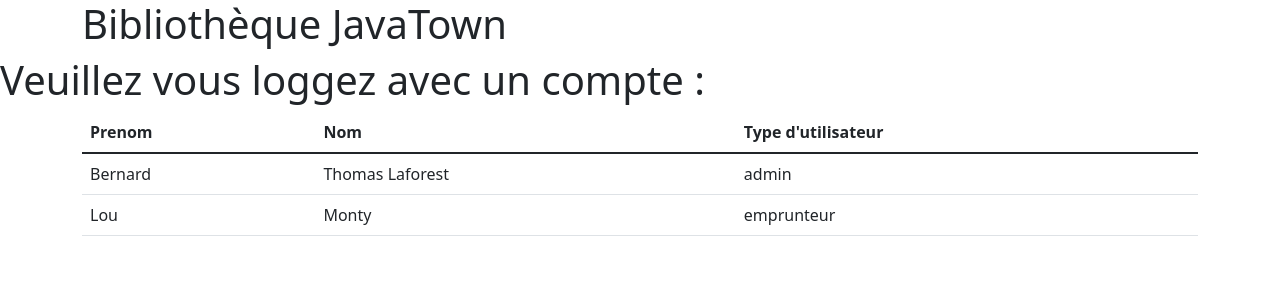
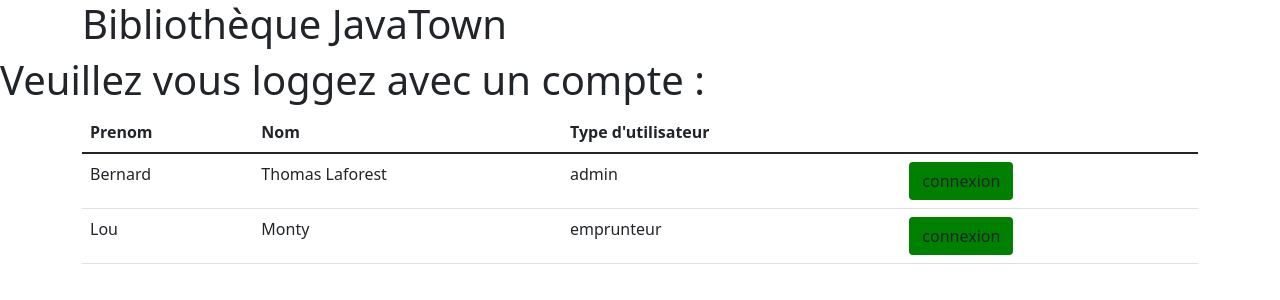
Before and after one commit to MLGBernardBLT/tp4, a React (Create React App) app in the folder bernardtp4/: page / in a window 1280 px wide. Shown: the top 300 px of the page. Built offline with nearby package versions, Linux system fonts and the light colour scheme.

Commit message:
Ajout de la partie de connexion.

```diff
--- a/bernardtp4/src/App.js
+++ b/bernardtp4/src/App.js
@@ -6,6 +6,7 @@ import HomePage from "./component/HomePage";
 import PageNotFound from "./component/PageNotFound";
 import Utilisateurs from "./component/Utilisateurs";
 import 'bootstrap/dist/css/bootstrap.css'
+import Connexion from "./component/Connexion";
 
 
 function App() {
@@ -34,6 +35,7 @@ function App() {
         <Router>
             <Routes>
                 <Route path="/" element={<HomePage utilisateurs={utilisateurs}/>} />
+                <Route path="/connexion" element={<Connexion />} />
                 <Route path="*" element={<PageNotFound/>} />
             </Routes>
         </Router>
--- /dev/null
+++ b/bernardtp4/src/component/Button.js
@@ -0,0 +1,22 @@
+import PropTypes from 'prop-types'
+
+const Button = ({color, text, onClick}) => {
+    return (
+        <button
+            onClick={onClick}
+            style={{backgroundColor: color}}
+            className='btn'>{text}</button>
+    )
+}
+
+Button.defaultProps = {
+    color: 'bluesteel'
+}
+
+Button.propTypes = {
+    text: PropTypes.string,
+    color: PropTypes.string,
+    onClick: PropTypes.func
+}
+
+export default Button;
--- /dev/null
+++ b/bernardtp4/src/component/Connexion.js
@@ -0,0 +1,14 @@
+import React from "react";
+import Button from "./Button";
+
+
+
+const Connexion = ({utilisateur}) => {
+    return (
+        <div>
+            <h3>Bienvenue {utilisateur.prenom}, {utilisateur.nom}</h3>
+        </div>
+    );
+}
+
+export default Connexion;
--- a/bernardtp4/src/component/Utilisateur.js
+++ b/bernardtp4/src/component/Utilisateur.js
@@ -1,11 +1,19 @@
+import Button from "./Button";
+import Connexion from "./Connexion"
+import {useState} from "react";
 
 const Utilisateur = ({utilisateur}) => {
+    const [connexion, setConnexion] = useState(false);
+    const onClick = () => {
+        setConnexion(!connexion);
+    }
     return (
-
         <tr>
             <td>{utilisateur.prenom}</td>
             <td>{utilisateur.nom}</td>
             <td>{utilisateur.typeUtilisateur}</td>
+            <td><Button color='green' text='connexion' onClick={onClick}/></td>
+            <td>{connexion === true && <Connexion utilisateur={utilisateur}/>}</td>
         </tr>
     )
 }
--- a/bernardtp4/src/component/Utilisateurs.js
+++ b/bernardtp4/src/component/Utilisateurs.js
@@ -1,16 +1,21 @@
-import React from "react";
+import React, {useState} from "react";
 import Utilisateur from './Utilisateur'
+import Button from "./Button";
+import Connexion from "./Connexion";
 
 const Utilisateurs = ({utilisateurs}) => {
     return (
         <>
             <div className="container">
+                <div className="row">
+                    <div className="col-12">
                         <table className="table">
                             <thead>
                             <tr>
                                 <th scope="col">Prenom</th>
                                 <th scope="col">Nom</th>
                                 <th scope="col">Type d'utilisateur</th>
+                                <th scope="col"></th>
                             </tr>
                             </thead>
                             <tbody>
@@ -20,6 +25,8 @@ const Utilisateurs = ({utilisateurs}) => {
                             </tbody>
                         </table>
                     </div>
+                </div>
+            </div>
         </>
     )
 
--- a/bernardtp4/src/index.js
+++ b/bernardtp4/src/index.js
@@ -2,7 +2,7 @@ import React from 'react';
 import ReactDOM from 'react-dom/client';
 import './index.css';
 import App from './App';
-import reportWebVitals from './reportWebVitals';
+
 
 const root = ReactDOM.createRoot(document.getElementById('root'));
 root.render(
@@ -14,4 +14,3 @@ root.render(
 // If you want to start measuring performance in your app, pass a function
 // to log results (for example: reportWebVitals(console.log))
 // or send to an analytics endpoint. Learn more: https://bit.ly/CRA-vitals
-reportWebVitals();
```
Lines whose indentation alone changed are shown as unchanged.
